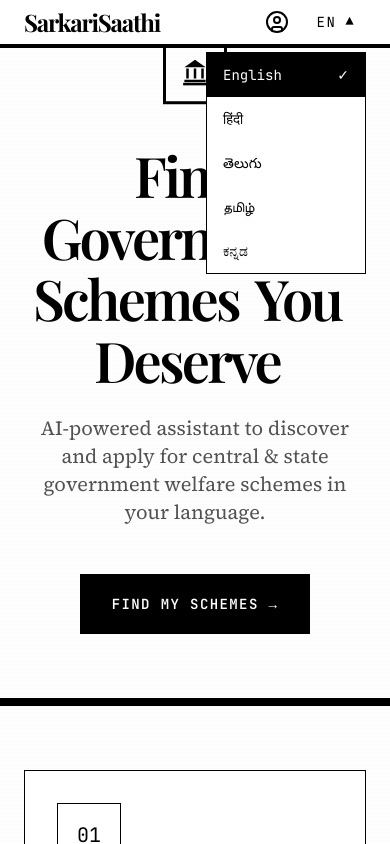
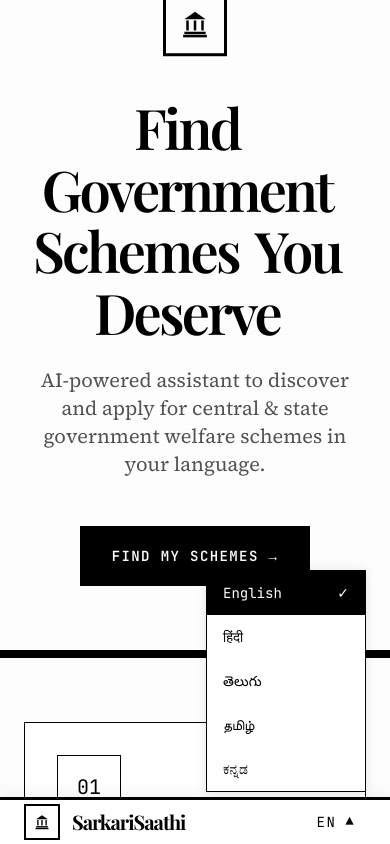
Before and after one commit to ruthwik11/india_runs, a React (Vite) app in the folder frontend/: page / in a window 390 px wide. Both pictures are taken after a click on the button "Language Switcher". Shown: the top 844 px of the page. Built offline with nearby package versions, Linux system fonts and the light colour scheme; no server answers; a web font is replaced by a local one.

Commit message:
Move navbar to bottom on mobile devices for better UX

```diff
--- a/frontend/src/App.jsx
+++ b/frontend/src/App.jsx
@@ -2,7 +2,7 @@ import React, { useState, useEffect } from 'react';
 import { useTranslation } from 'react-i18next';
 import { AnimatePresence, motion } from 'framer-motion';
 import Lenis from 'lenis';
-import { UserCircle } from 'lucide-react';
+
 
 import './styles/globals.css';
 
@@ -13,7 +13,14 @@ import LanguageSwitcher from './components/shared/LanguageSwitcher';
 
 function App() {
   const [currentPage, setCurrentPage] = useState('home');
+  const [chatKey, setChatKey] = useState(0);
   const { t } = useTranslation();
+
+  const goToPage = (page) => {
+    if (page === 'chat') setChatKey(k => k + 1); // force Chat remount
+    window.scrollTo({ top: 0, behavior: 'instant' });
+    setCurrentPage(page);
+  };
 
   useEffect(() => {
     // Disable smooth scroll on mobile devices for native touch behavior
@@ -35,28 +42,33 @@ function App() {
   }, []);
 
   return (
-    <div className="bg-white min-h-screen flex flex-col text-black font-body overflow-x-hidden">
+    <div className="bg-white min-h-screen flex flex-col text-black font-body overflow-x-hidden pb-[80px] md:pb-0">
       {/* Header */}
-      <header className="sticky top-0 z-50 bg-white border-b-4 border-black">
-        <div className="container flex justify-between items-center py-6 px-4 md:px-8 mx-auto">
-          <motion.div
-            className="cursor-pointer"
-            onClick={() => setCurrentPage('home')}
-            whileHover={{ scale: 1.02 }}
-            whileTap={{ scale: 0.98 }}
-          >
-            <h1 className="font-display text-2xl md:text-3xl tracking-tighter font-bold">
+      <header className="fixed bottom-0 left-0 w-full md:sticky md:bottom-auto md:top-3 z-50 bg-white border-t-[3px] md:border-t-0 md:border-b-[5px] border-black shadow-[0_-4px_15px_rgba(0,0,0,0.05)] md:shadow-none pb-[env(safe-area-inset-bottom)] md:pb-0">
+        <div className="container flex justify-between items-center py-3 md:py-5 px-4 md:px-8 mx-auto">
+          <div className="flex items-center gap-3">
+            {/* Government Building Logo — static, not clickable */}
+            <div className="w-9 h-9 border-[2.5px] border-black flex items-center justify-center flex-shrink-0">
+              <svg width="22" height="22" viewBox="0 0 256 256" fill="currentColor" className="text-black">
+                <path d="M128 48 L196 96 H60 Z" />
+                <rect x="72" y="104" width="16" height="64" />
+                <rect x="120" y="104" width="16" height="64" />
+                <rect x="168" y="104" width="16" height="64" />
+                <rect x="60" y="176" width="136" height="16" />
+                <rect x="52" y="196" width="152" height="16" />
+              </svg>
+            </div>
+            {/* SarkariSaathi title — clickable, navigates to home */}
+            <motion.h1
+              className="font-display text-xl md:text-3xl tracking-tighter font-bold cursor-pointer"
+              onClick={() => goToPage('home')}
+              whileHover={{ scale: 1.02 }}
+              whileTap={{ scale: 0.98 }}
+            >
               SarkariSaathi
-            </h1>
-          </motion.div>
+            </motion.h1>
+          </div>
           <div className="flex items-center gap-4 md:gap-6">
-            <button
-              onClick={() => setCurrentPage('profile')}
-              className="flex items-center gap-2 font-bold hover:text-blue-600 transition-colors"
-            >
-              <UserCircle className="w-6 h-6" />
-              <span className="hidden md:inline">Profile</span>
-            </button>
             <LanguageSwitcher />
           </div>
         </div>
@@ -74,7 +86,7 @@ function App() {
               transition={{ duration: 0.4 }}
               className="w-full flex-1"
             >
-              <Home onStart={() => setCurrentPage('chat')} />
+              <Home onStart={() => goToPage('chat')} />
             </motion.div>
           )}
           {currentPage === 'chat' && (
@@ -86,7 +98,7 @@ function App() {
               transition={{ duration: 0.4 }}
               className="w-full flex-1"
             >
-              <Chat onBack={() => setCurrentPage('home')} />
+              <Chat key={chatKey} onBack={() => goToPage('home')} />
             </motion.div>
           )}
           {currentPage === 'profile' && (
@@ -105,7 +117,7 @@ function App() {
       </main>
 
       {/* Footer */}
-      <footer className="bg-black text-white p-8 mt-auto z-10">
+      <footer className="bg-black text-white p-5 md:p-8 mt-auto z-10">
         <div className="container mx-auto px-4 md:px-8 text-center">
           <p className="font-mono text-sm tracking-widest uppercase">
             &copy; {new Date().getFullYear()} SarkariSaathi. All Rights Reserved.
--- a/frontend/src/components/shared/LanguageSwitcher.jsx
+++ b/frontend/src/components/shared/LanguageSwitcher.jsx
@@ -43,7 +43,7 @@ const LanguageSwitcher = () => {
             animate={{ opacity: 1, y: 0, scale: 1 }}
             exit={{ opacity: 0, y: -10, scale: 0.95 }}
             transition={{ type: 'spring', damping: 25, stiffness: 300 }}
-            className="absolute right-0 mt-2 w-40 bg-white border-thin border-black"
+            className="absolute right-0 bottom-full mb-2 md:bottom-auto md:top-full md:mb-0 md:mt-2 w-40 bg-white border-thin border-black shadow-[0_0_10px_rgba(0,0,0,0.1)]"
           >
             {languages.map((lang, idx) => (
               <motion.button
```
